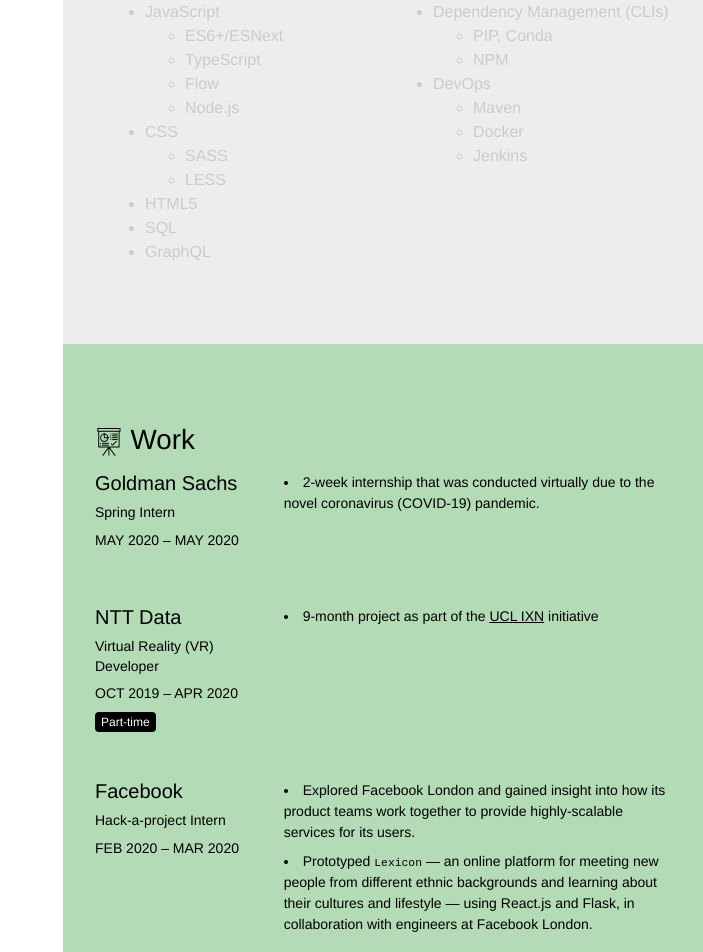
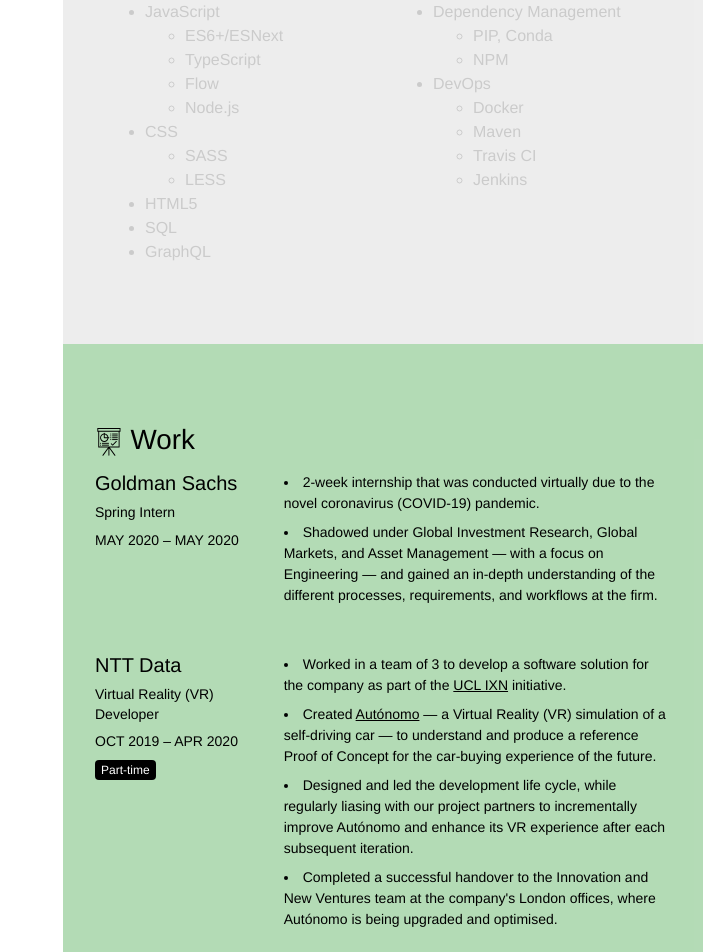
Before and after one commit to abircb/abircb.github.io, a Vue app in the folder nouveau/abirbhushan.com/: page / in a window 1280 px wide. Shown: the part 1340-2292 px from the top of the page, without its empty margins (577-1280 px from the left). Built offline with nearby package versions, Linux system fonts and the light colour scheme.

Commit message:
add more to work exp

```diff
--- a/nouveau/abirbhushan.com/package.json
+++ b/nouveau/abirbhushan.com/package.json
@@ -23,6 +23,7 @@
     "eslint": "^7.1.0",
     "eslint-plugin-prettier": "^3.1.3",
     "eslint-plugin-vue": "^7.0.0-alpha.4",
+    "execa": "^4.0.3",
     "node-sass": "^4.14.1",
     "prettier": "^2.0.5",
     "sass-loader": "^8.0.2",
--- a/nouveau/abirbhushan.com/src/App.vue
+++ b/nouveau/abirbhushan.com/src/App.vue
@@ -4,7 +4,7 @@
     <Content
       class="content"
       :sectionKey="sectionKey"
-      @changeSection="handleChangeSection"
+      @change-section="handleChangeSection"
     />
   </div>
 </template>
@@ -47,7 +47,7 @@
       this.testMediaQuery(mobileMediaQuery)
       mobileMediaQuery.addListener(this.testMediaQuery)
     },
-    destroyed() {
+    unmounted() {
       if (!mobileMediaQuery) return
       mobileMediaQuery.removeListener(this.testMediaQuery)
     },
--- a/nouveau/abirbhushan.com/src/components/Content.vue
+++ b/nouveau/abirbhushan.com/src/components/Content.vue
@@ -34,7 +34,7 @@
     mounted() {
       this.checkCurrentSection()
     },
-    destroyed() {
+    unmounted() {
       window.removeEventListener('scroll', this.checkCurrentSection)
     },
     methods: {
@@ -45,7 +45,7 @@
           return rect.bottom > windowMiddle
         })
         if (sectionEl && sectionEl.sectionKey !== this.sectionKey) {
-          this.$emit('changeSection', sectionEl.sectionKey)
+          this.$emit('change-section', sectionEl.sectionKey)
         }
       },
     },
--- a/nouveau/abirbhushan.com/src/components/section/Skills.vue
+++ b/nouveau/abirbhushan.com/src/components/section/Skills.vue
@@ -62,15 +62,16 @@
         <ul>
           <li>Git</li>
         </ul>
-        <li>Dependency Management (CLIs)</li>
+        <li>Dependency Management</li>
         <ul>
           <li>PIP, Conda</li>
           <li>NPM</li>
         </ul>
         <li>DevOps</li>
         <ul>
+          <li>Docker</li>
           <li>Maven</li>
-          <li>Docker</li>
+          <li>Travis CI</li>
           <li>Jenkins</li>
         </ul>
       </ul>
--- a/nouveau/abirbhushan.com/src/components/section/Work.vue
+++ b/nouveau/abirbhushan.com/src/components/section/Work.vue
@@ -10,6 +10,12 @@
         2-week internship that was conducted virtually due to the novel
         coronavirus (COVID-19) pandemic.
       </li>
+      <li>
+        Shadowed under Global Investment Research, Global Markets, and Asset
+        Management — with a focus on Engineering — and gained an in-depth
+        understanding of the different processes, requirements, and workflows at
+        the firm.
+      </li>
     </Company>
     <Company
       name="NTT Data"
@@ -19,13 +25,31 @@
       partTime
     >
       <li>
-        9-month project as part of the
+        Worked in a team of 3 to develop a software solution for the company as
+        part of the
         <a
           href="https://www.ucl.ac.uk/computer-science/collaborate/ucl-industry-exchange-network-ucl-ixn"
           target="_blank"
           >UCL IXN</a
         >
-        initiative
+        initiative.
+      </li>
+      <li>
+        Created
+        <a href="https://abirbhushan.com/autonomo" target="_blank">Autónomo</a>
+        — a Virtual Reality (VR) simulation of a self-driving car — to
+        understand and produce a reference Proof of Concept for the car-buying
+        experience of the future.
+      </li>
+      <li>
+        Designed and led the development life cycle, while regularly liasing
+        with our project partners to incrementally improve Autónomo and enhance
+        its VR experience after each subsequent iteration.
+      </li>
+      <li>
+        Completed a successful handover to the Innovation and New Ventures team
+        at the company's London offices, where Autónomo is being upgraded and
+        optimised.
       </li>
     </Company>
     <Company
@@ -36,7 +60,8 @@
     >
       <li>
         Explored Facebook London and gained insight into how its product teams
-        work together to provide highly-scalable services for its users.
+        work together to deliver highly-scalable and robust services to its
+        users.
       </li>
       <li>
         Prototyped <code>Lexicon</code> — an online platform for meeting new
@@ -55,7 +80,7 @@
       <li>
         Organised and led weekly tutorials for 8 first-year undergraduate
         Computer Science students on the Bachelor's and the Integrated Master's
-        degree.
+        programme.
       </li>
       <li>
         Helped them build a foundation in the subject by assisting them with
```
Also changed, not shown: 1 other file (tests, documents, lock files or other folders).
